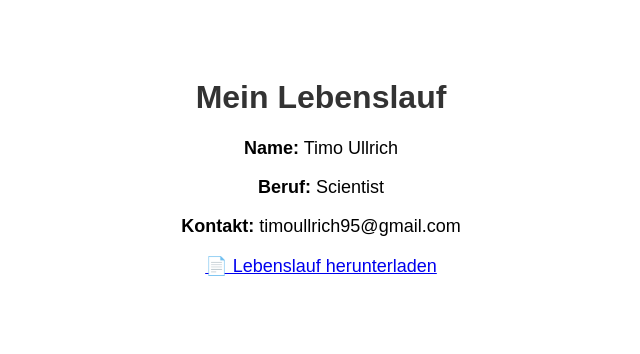
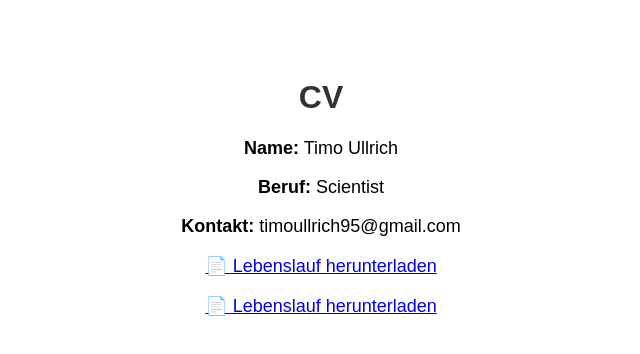
Before and after one commit to timu95/CV_TU, a plain HTML site: page index.html in a window 1280 px wide. Shown: the whole page, without its empty margins (319-959 px from the left). Drawn offline with Linux system fonts and the light colour scheme.

Commit message:
Update index.html

```diff
--- a/index.html
+++ b/index.html
@@ -3,7 +3,7 @@
 <head>
     <meta charset="UTF-8">
     <meta name="viewport" content="width=device-width, initial-scale=1.0">
-    <title>Mein CV</title>
+    <title>CV</title>
     <style>
         body { font-family: Arial, sans-serif; text-align: center; padding: 50px; }
         h1 { color: #333; }
@@ -11,10 +11,11 @@
     </style>
 </head>
 <body>
-    <h1>Mein Lebenslauf</h1>
+    <h1>CV</h1>
     <p><strong>Name:</strong> Timo Ullrich</p>
     <p><strong>Beruf:</strong> Scientist</p>
     <p><strong>Kontakt:</strong> timoullrich95@gmail.com</p>
-    <p><a href="CV_TU.pdf" download>📄 Lebenslauf herunterladen</a></p>
+    <p><a href="CV_TU_english.pdf" download>📄 Lebenslauf herunterladen</a></p>
+    <p><a href="CV_TU_deutsch.pdf" download>📄 Lebenslauf herunterladen</a></p>
 </body>
 </html>
```
